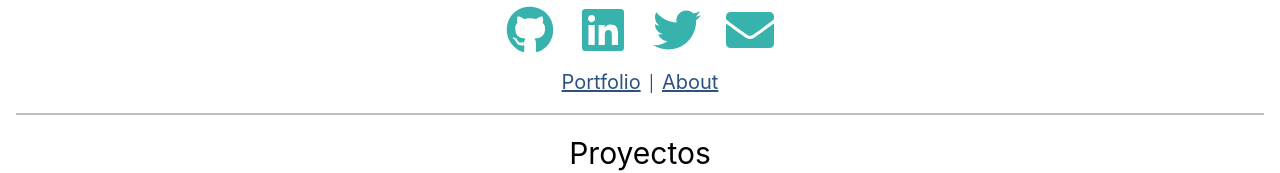
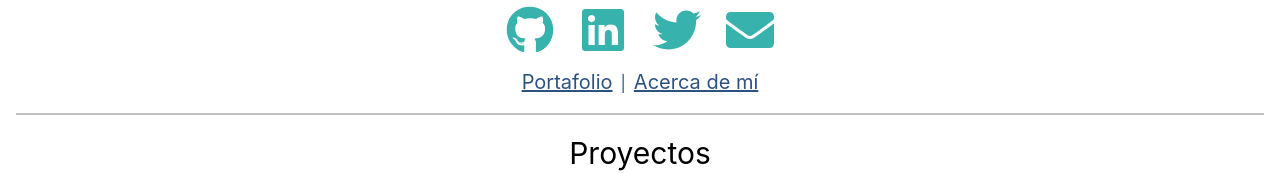
Before and after one commit to alexbarba/alexbarba.github.io, a Nuxt app: page / in a window 1280 px wide. Shown: the part 178-351 px from the top of the page. Built offline with nearby package versions, Linux system fonts and the light colour scheme.

Commit message:
Configurado el SEO, titulos de paginas y favicon

```diff
--- a/layouts/MainLayout.vue
+++ b/layouts/MainLayout.vue
@@ -12,13 +12,13 @@
             <n-link
               to="/"
               class="text-blue-800 underline text-xl hover:text-teal-800 m-2"
-              >Portfolio</n-link
+              >Portafolio</n-link
             >
             <p class="text-blue-800 inline">|</p>
             <n-link
               to="/about"
               class="text-blue-800 underline text-xl hover:text-teal-800 m-2"
-              >About</n-link
+              >Acerca de mí</n-link
             >
           </div>
         </div>
--- a/nuxt.config.js
+++ b/nuxt.config.js
@@ -14,7 +14,7 @@ export default {
    ** See https://nuxtjs.org/api/configuration-head
    */
   head: {
-    title: process.env.npm_package_name || '',
+    title: 'Alexis Barba',
     meta: [
       { charset: 'utf-8' },
       { name: 'viewport', content: 'width=device-width, initial-scale=1' },
@@ -24,7 +24,7 @@ export default {
         content: process.env.npm_package_description || '',
       },
     ],
-    link: [{ rel: 'icon', type: 'image/x-icon', href: '/favicon.ico' }],
+    link: [{ rel: 'icon', type: 'image/x-icon', href: '/dev.ico' }],
   },
   /*
    ** Global CSS
--- a/pages/about.vue
+++ b/pages/about.vue
@@ -56,6 +56,9 @@ export default {
     MapMarker,
     GraduationCap,
   },
+  head: {
+    title: 'Alexis Barba - About 🚀',
+  },
 };
 </script>
 
--- a/pages/index.vue
+++ b/pages/index.vue
@@ -100,5 +100,8 @@ export default {
       ],
     };
   },
+  head: {
+    title: 'Alexis Barba - Portafolio 🚀',
+  },
 };
 </script>
```
Also changed, not shown: assets/dev-brands.svg (added), 1 other file (tests, documents, lock files or other folders).
